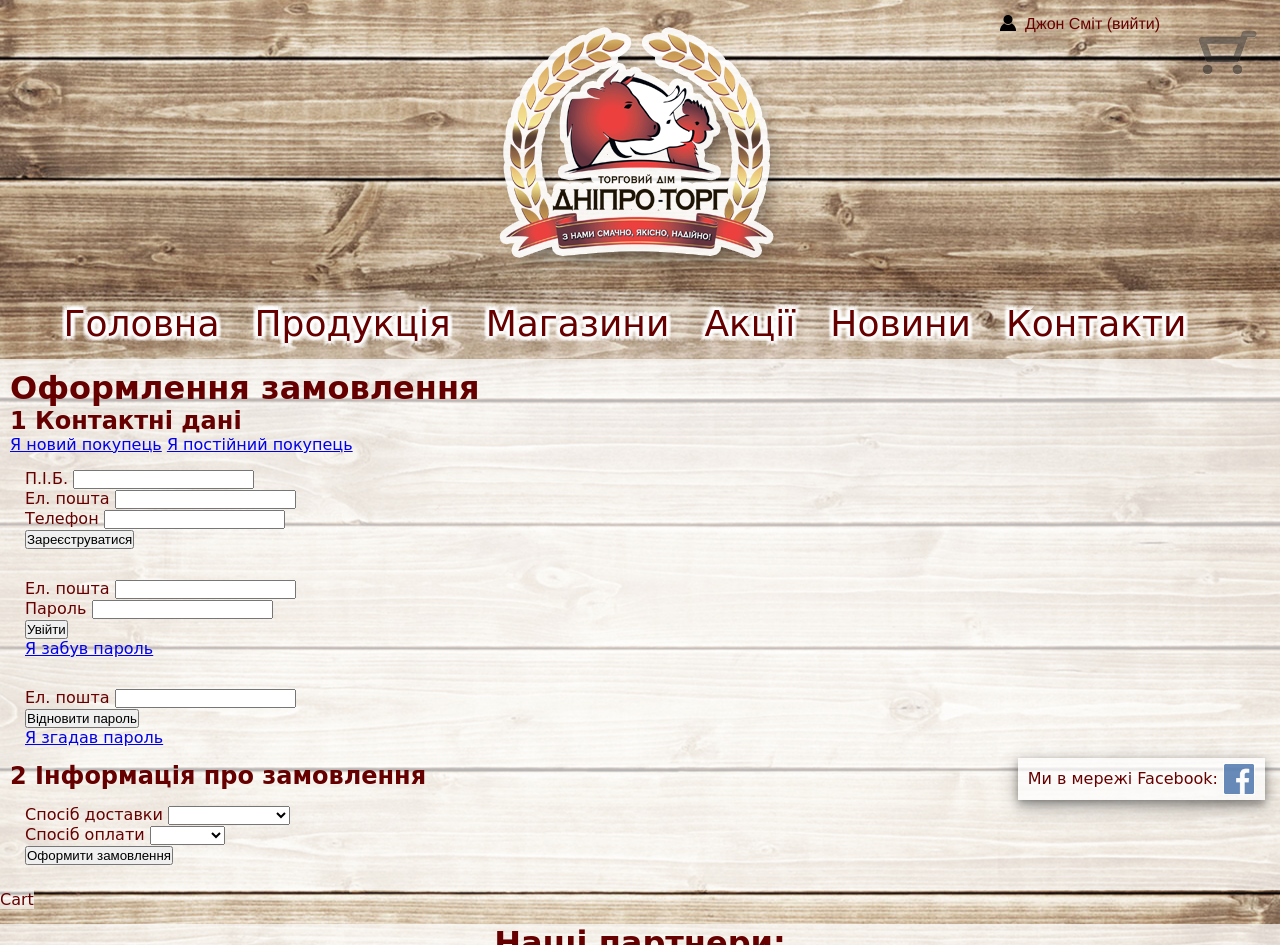
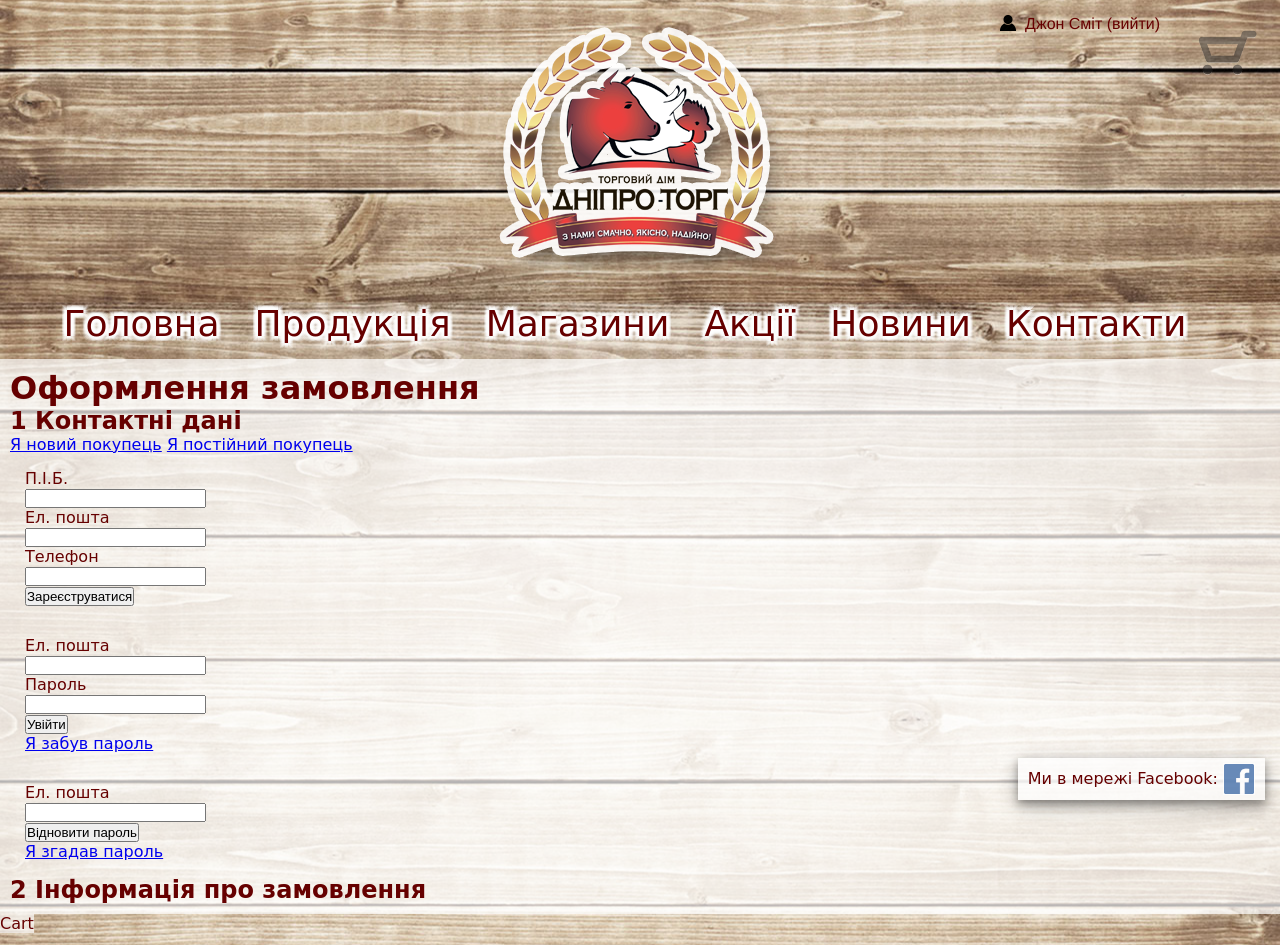
Before and after one commit to OmelDM/dniprotorg, a website: page order_logged_out.html in a window 1280 px wide. Shown: the top 945 px of the page. Drawn offline with nearby package versions, Linux system fonts and the light colour scheme; a web font is replaced by a local one.

Commit message:
Moved forms to key-value style

```diff
--- a/blocks/form/form.css
+++ b/blocks/form/form.css
@@ -1,5 +1,5 @@
 .form {
-	padding: 15px;
+	padding: 0;
 	text-align: left;
 }
 .form_display_hidden {
@@ -7,7 +7,6 @@
 }
 .form__button {
 	display: inline-block;
-	margin: 10px 10px;
 	padding: 5px 8px;
 	font-size: 14px;
 	text-transform: uppercase;
@@ -18,7 +17,6 @@
 }
 .form__button_wide {
 	width: 100%;
-	margin: 10px 0;
 }
 .form__button:hover {
 	color: #fff;
@@ -27,7 +25,6 @@
 }
 .form__input {
 	padding: 5px 8px;
-	margin: 5px 0 15px 0;
 	width: 100%;
 	font-size: 14px;
 	font-weight: 300;
@@ -41,3 +38,7 @@
 .form__input:hover {
 	border: 1px solid #D73936;
 }
+.form__select {
+	width: 100%;
+	font-size: 1.4em;
+}
--- a/blocks/key-value/key-value.css
+++ b/blocks/key-value/key-value.css
@@ -1,21 +1,20 @@
 .key-value {
-	margin: 5px;
-	padding: 25px;
-	background: rgba(255, 255, 255, 0.7);
+	margin: 0 0 20px 0;
 }
 .key-value__key {
-	margin: 25px 0 0 0;
+	margin: 25px 0 5px 0;
 }
 .key-value__key_first {
-	margin-top: 5px;
+	margin-top: 0;
 }
-.key-value_value {
-	margin: 5px;
-	padding: 10px;
+.key-value__value {
 	text-align: right;
 	font-size: 1.2em;
+}
+.key-value__value_border-bottom {
 	border-bottom: 1px solid #777;
+	padding: 0 10px 10px 10px;
 }
-.key-value_value_last {
-	margin-bottom: 5px;
+.key-value__value_last {
+	margin-bottom: 25px;
 }
--- a/blocks/order-data/order-data.css
+++ b/blocks/order-data/order-data.css
@@ -10,6 +10,7 @@
 }
 .order-data__title_disabled {
 	color: #555;
+	opacity: .5;
 }
 .order-data__title-number {
 	border-radius: 50%;
@@ -17,3 +18,8 @@
 	background: #D73936;
 	color: #fff;
 }
+.order-data__title-number_disabled {
+	background: #555;
+	color: #ccc;
+	opacity: .5;
+}
--- a/blocks/order-form/order-form.css
+++ b/blocks/order-form/order-form.css
@@ -1,6 +1,12 @@
 .order-form {
-	margin: 0 auto;
-	width: 75%
+	margin: 10px auto;
+	padding: 20px;
+	width: 75%;
+	background: rgba(255, 255, 255, 0.7);
+}
+.order-form__top {
+	text-align: center;
+	margin: 0 0 10px 0;
 }
 .order-form__link {
 	margin: 0 15px 0;
--- a/order_logged_out.html
+++ b/order_logged_out.html
@@ -92,30 +92,51 @@
 						<div class="order-data">
 							<h2 class="order-data__title"><span class="order-data__title-number">1</span> Контактні дані</h2>
 							<div class="order-form">
+								<div class="order-form__top">
 									<a href="#" onClick="showIDWithParent('form_registration', 'form_display'); makeDimmed(this); return false;" class="order-form__link order-form__link_dimmed">Я новий покупець</a>
 									<a href="#" onClick="showIDWithParent('form_login', 'form_display'); makeDimmed(this); return false;" class="order-form__link">Я постійний покупець</a>
+								</div>
 								<div class="form form_display" id="form_registration">
 									<form>
+										<div class="key-value">
+											<div class="key-value__key key-value__key_first">
 												<label for="name">П.І.Б.</label>
+											</div>
+											<div class="key-value__value">
 												<input id="name" class="form__input" type="text" value="">
-										<br>
+											</div>
+											<div class="key-value__key">
 												<label for="email">Ел. пошта</label>
+											</div>
+											<div class="key-value__value">
 												<input id="email" class="form__input" name="email:email" type="text" value="">
-										<br>
+											</div>
+											<div class="key-value__key">
 												<label for="tel">Телефон</label>
+											</div>
+											<div class="key-value__value key-value__value_las">
 												<input id="tel" class="form__input" type="text" value="">
-										<br>
+											</div>
+										</div>
 										<input class="form__button form__button_wide" name="registerbtn" type="submit" value="Зареєструватися">
 									</form>
 								</div>
 								<div class="form form_display form_display_hidden" id="form_login">
 									<form>
+										<div class="key-value">
+											<div class="key-value__key key-value__key_first">
 												<label for="email">Ел. пошта</label>
+											</div>
+											<div class="key-value__value">
 												<input id="email" class="form__input" name="email:email" type="text" value="">
-										<br>
+											</div>
+											<div class="key-value__key">
 												<label for="password">Пароль</label>
+											</div>
+											<div class="key-value__value key-value__value_last">
 												<input id="password" class="form__input" name="password:password" type="password" value="">
-										<br>
+											</div>
+										</div>
 										<input class="form__button form__button_wide" name="loginbtn" type="submit" value="Увійти">
 										<br>
 										<a href="#" onClick="showIDWithParent('form_forgot_login', 'form_display'); return false;" class="order-form__link order-form__link_small order-form__link_gray">Я забув пароль</a>
@@ -123,9 +144,14 @@
 								</div>
 								<div class="form form_display form_display_hidden" id="form_forgot_login">
 									<form>
+										<div class="key-value">
+											<div class="key-value__key key-value__key_first">
 												<label for="email">Ел. пошта</label>
+											</div>
+											<div class="key-value__value key-value__value_last">
 												<input id="email" class="form__input" name="email:email" type="text" value="">
-										<br>
+											</div>
+										</div>
 										<input class="form__button form__button_wide" name="loginbtn" type="submit" value="Відновити пароль">
 										<br>
 										<a href="#" onClick="showIDWithParent('form_login', 'form_display'); return false;" class="order-form__link order-form__link_small order-form__link_gray">Я згадав пароль</a>
@@ -134,28 +160,7 @@
 							</div>
 						</div>
 						<div class="order-data">
-							<h2 class="order-data__title order-data__title_disabled"><span class="order-data__title-number">2</span> Інформація про замовлення</h2>
-							<div class="order-form">
-								<div class="form form_display_hidden" id="form_registration">
-									<form>
-										<label for="delivery">Спосіб доставки</label>
-										<select id="delivery">
-											<option value=""></option>
-											<option value="Доставка на дім">Доставка на дім</option>
-											<option value="Самовивіз">Самовивіз</option>
-										</select>
-										<br>
-										<label for="paymant">Спосіб оплати</label>
-										<select id="paymant">
-											<option value=""></option>
-											<option value="Готівкою">Готівкою</option>
-											<option value="Privat24">Privat24</option>
-										</select>
-										<br>
-										<input class="form__button" name="orderbtn" type="submit" value="Оформити замовлення">
-									</form>
-								</div>
-							</div>
+							<h2 class="order-data__title order-data__title_disabled"><span class="order-data__title-number order-data__title-number_disabled">2</span> Інформація про замовлення</h2>
 						</div>
 					</div>
 				</div>
```
Also changed, not shown: order_logged_in.html (+18 -10 lines). Lines whose indentation alone changed are shown as unchanged.
